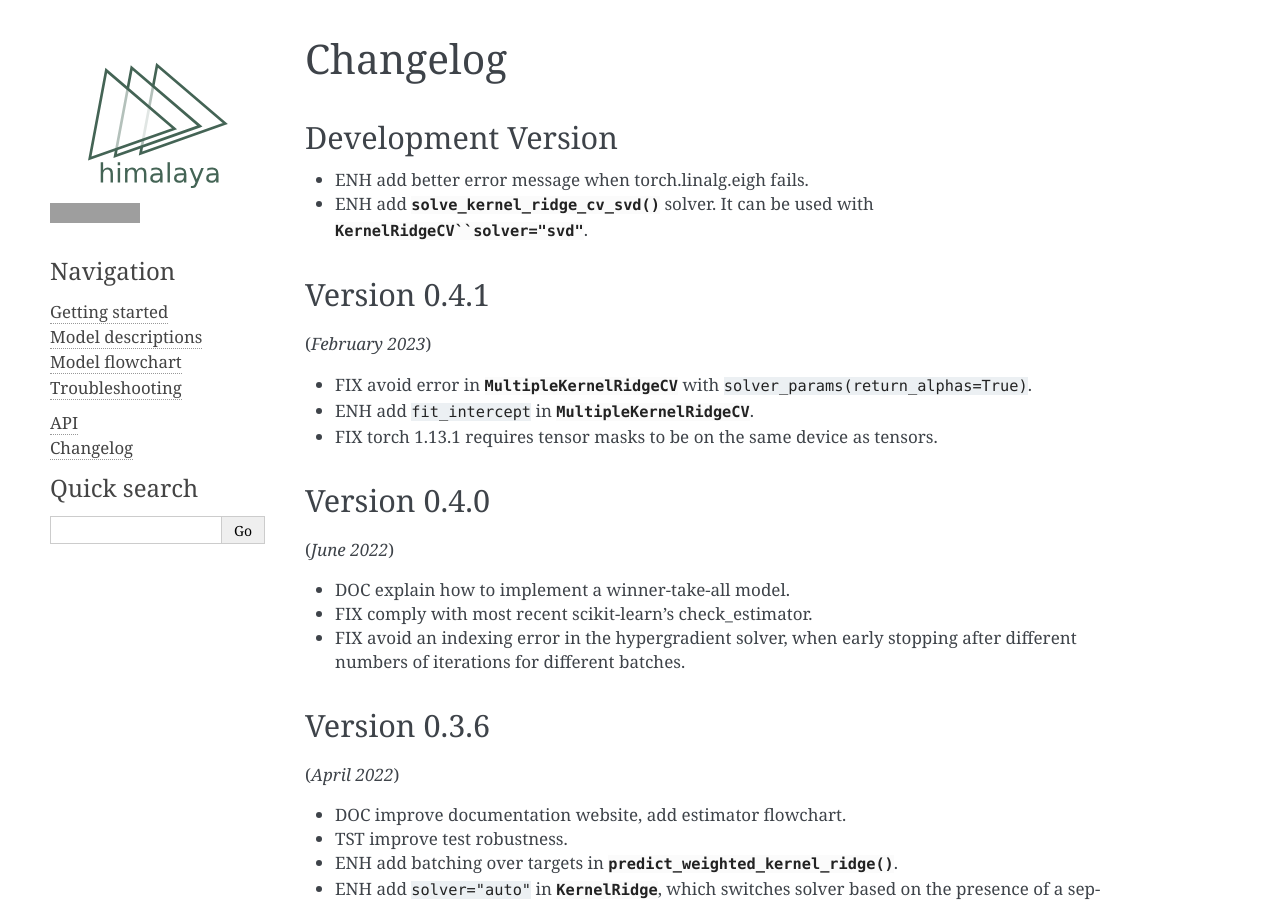
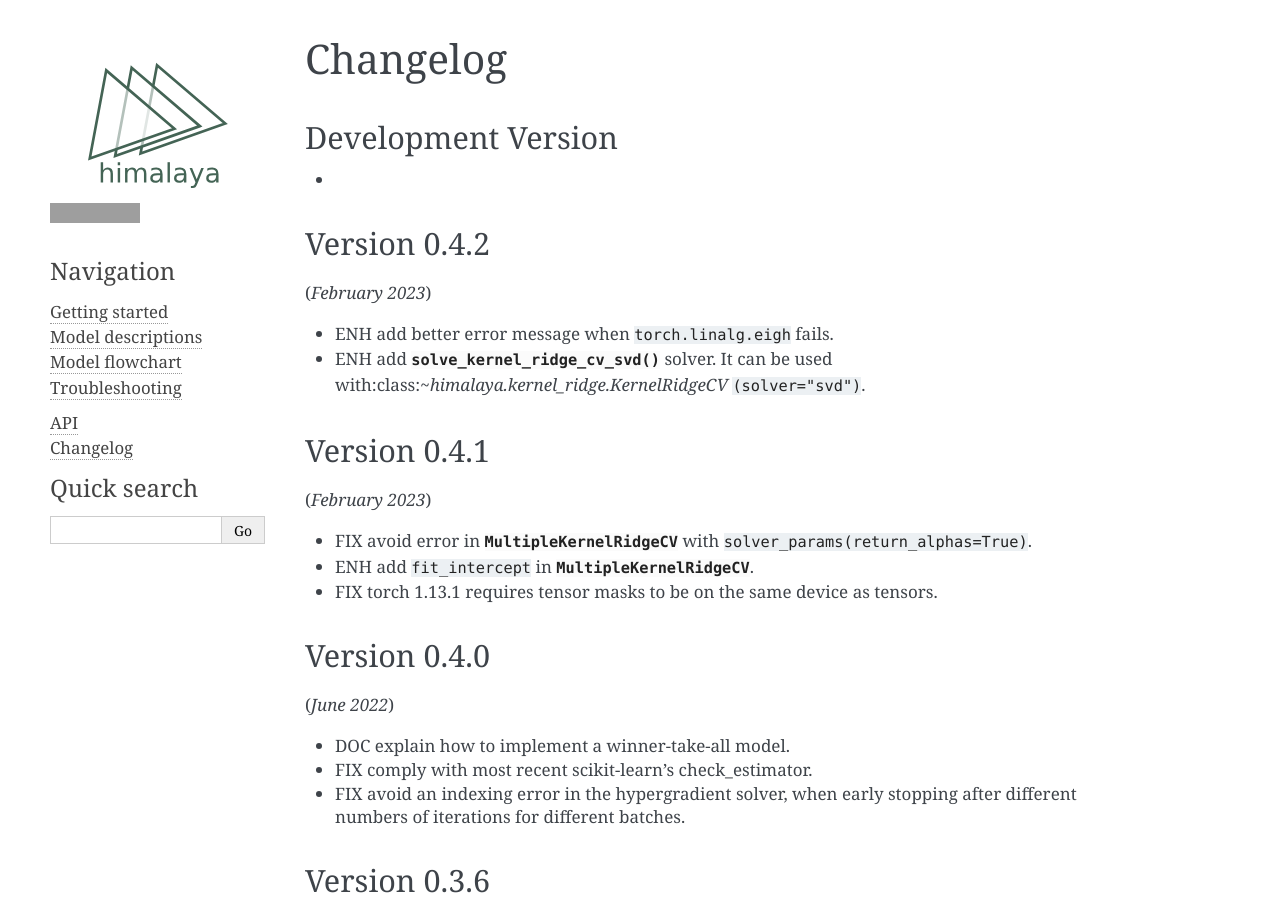
Before and after one commit to gallantlab/himalaya, a Sphinx documentation site: the page built from doc/changelog.rst, in a window 1280 px wide and 900 px high. Built offline with Sphinx 7.4.7, drawn with Linux system fonts in a browser that asks for light colours; pages that are not in the unit, such as notebooks, are missing from menus; grey boxes are pictures that could not be loaded.

Commit message:
MNT version 0.4.2

```diff
--- a/doc/changelog.rst
+++ b/doc/changelog.rst
@@ -4,9 +4,16 @@ Changelog
 Development Version
 -------------------
 
-- ENH add better error message when torch.linalg.eigh fails.
+-
+
+Version 0.4.2
+-------------
+(*February 2023*)
+
+- ENH add better error message when ``torch.linalg.eigh`` fails.
 - ENH add :func:`~himalaya.kernel_ridge.solve_kernel_ridge_cv_svd` solver. It
-  can be used with :class:`~himalaya.kernel_ridge.KernelRidgeCV``solver="svd"`.
+  can be used with:class:`~himalaya.kernel_ridge.KernelRidgeCV`
+  ``(solver="svd")``.
 
 Version 0.4.1
 -------------
--- a/himalaya/__init__.py
+++ b/himalaya/__init__.py
@@ -7,7 +7,7 @@ from . import scoring
 from . import utils
 from . import viz
 
-__version__ = '0.4.1'
+__version__ = '0.4.2'
 
 __all__ = [
     backend,
```
